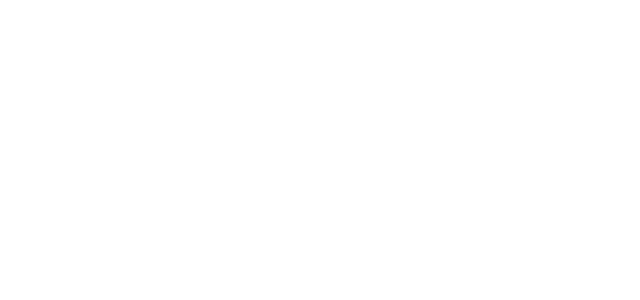
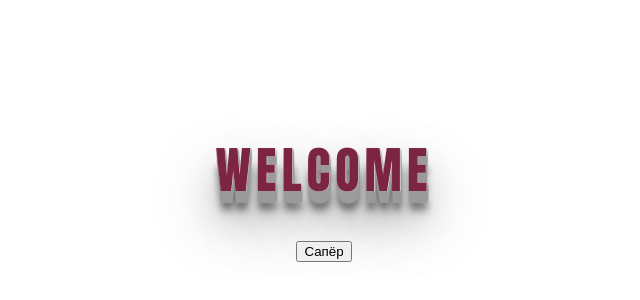
Before and after one commit to Zalarast/Games, a React (Create React App) app: page / in a window 1280 px wide. Shown: the part 194-494 px from the top of the page, without its empty margins (316-956 px from the left). Built offline with nearby package versions, Linux system fonts and the light colour scheme.

Commit message:
Сделал первичные роуты, создал страницы: Главную и Не найдено, главную - немного кастомизировал

```diff
--- a/package.json
+++ b/package.json
@@ -2,6 +2,7 @@
   "name": "games",
   "version": "0.1.0",
   "private": true,
+  "homepage": ".",
   "dependencies": {
     "@testing-library/jest-dom": "^5.16.4",
     "@testing-library/react": "^13.3.0",
@@ -12,6 +13,7 @@
     "@types/react-dom": "^18.0.5",
     "react": "^18.1.0",
     "react-dom": "^18.1.0",
+    "react-router-dom": "^6.3.0",
     "react-scripts": "5.0.1",
     "typescript": "^4.7.3",
     "web-vitals": "^2.1.4"
--- a/src/App.tsx
+++ b/src/App.tsx
@@ -1,8 +1,14 @@
-import React from 'react';
+import React from "react";
+import { Route, Routes } from "react-router-dom";
+import { Main, NotFound } from "./pages";
 
 function App() {
   return (
     <div className="App">
+      <Routes>
+        <Route path="/" element={<Main />} />
+        <Route path="*" element={<NotFound />} />
+      </Routes>
     </div>
   );
 }
--- /dev/null
+++ b/src/CSS/Main.css
@@ -0,0 +1,20 @@
+.Main {
+    display: flex;
+    flex-direction: column;
+    align-items: center;
+    justify-content: center;
+    height: 100vh;
+}
+
+.title {
+    align-self: center;
+    justify-self: start;
+    margin-top: -18px;
+    transition: all 0.3s ease;
+    text-transform: uppercase;
+    font-family: Impact, Charcoal, sans-serif;
+    font-size: 50px;
+    letter-spacing: 5px;
+    color: rgb(124, 37, 66);
+    text-shadow: white 0.006em 0.006em 0.007em, #9c9c9c 1px 1px 1px, #9c9c9c 1px 2px 1px, #9c9c9c 1px 3px 1px, #9c9c9c 1px 4px 1px, #9c9c9c 1px 5px 1px, #9c9c9c 1px 6px 1px, #9c9c9c 1px 7px 1px, #9c9c9c 1px 8px 1px, #9c9c9c 1px 9px 1px, #9c9c9c 1px 10px 1px, #9c9c9c 1px 11px 1px, #9c9c9c 1px 12px 1px, rgba(16, 16, 16, 0.4) 1px 18px 6px, rgba(16, 16, 16, 0.2) 1px 22px 10px, rgba(16, 16, 16, 0.2) 1px 26px 35px, rgba(16, 16, 16, 0.4) 1px 30px 65px;
+}
--- /dev/null
+++ b/src/CSS/index.css
@@ -0,0 +1,5 @@
+body {
+    padding: 0;
+    margin: 0;
+    height: 100vh;
+}
--- a/src/index.tsx
+++ b/src/index.tsx
@@ -1,12 +1,16 @@
 import React from 'react';
 import ReactDOM from 'react-dom/client';
+import { BrowserRouter } from 'react-router-dom';
 import App from './App';
+import "./CSS/index.css";
 
 const root = ReactDOM.createRoot(
   document.getElementById('root') as HTMLElement
 );
 root.render(
   <React.StrictMode>
-    <App />
+    <BrowserRouter basename='/'>
+      <App />
+    </BrowserRouter>
   </React.StrictMode>
 );
--- /dev/null
+++ b/src/pages/Main.tsx
@@ -0,0 +1,7 @@
+import "../CSS/Main.css"
+export default function Main () {
+    return (<div className="Main">
+        <h1 className="title">Welcome</h1>
+        <button>Сапёр</button>
+    </div>)
+}
--- /dev/null
+++ b/src/pages/NotFound.tsx
@@ -0,0 +1,7 @@
+export default function NotFound() {
+  return (
+    <div>
+      <h1>NotFound!</h1>
+    </div>
+  );
+}
--- /dev/null
+++ b/src/pages/index.ts
@@ -0,0 +1,4 @@
+import Main from "./Main";
+import NotFound from "./NotFound";
+
+export { Main, NotFound };
```
Also changed, not shown: src/CSS/App.css (added), 1 other file (tests, documents, lock files or other folders).
